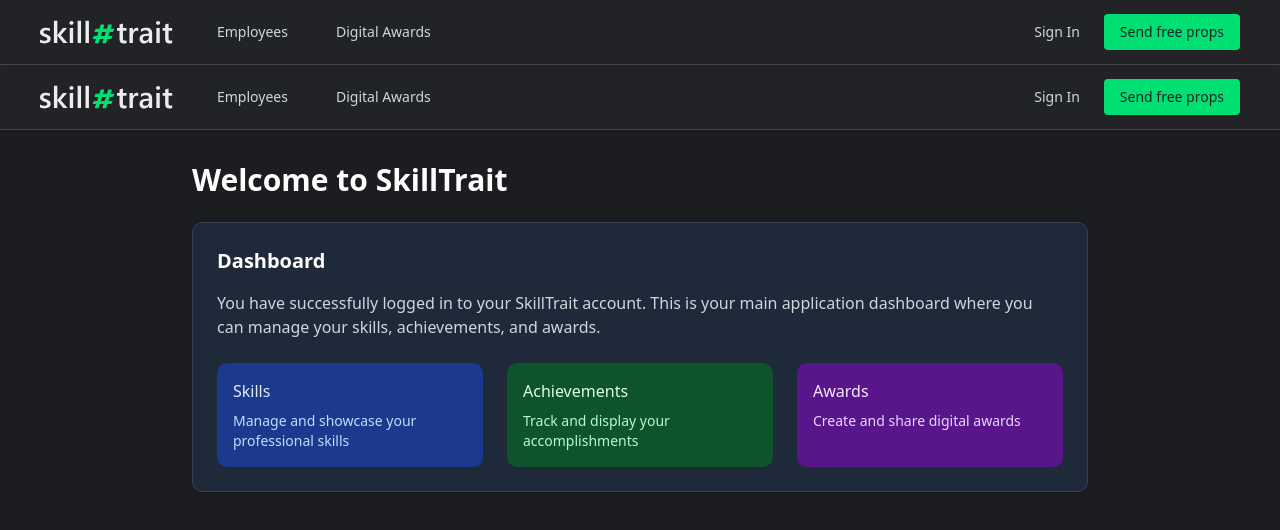
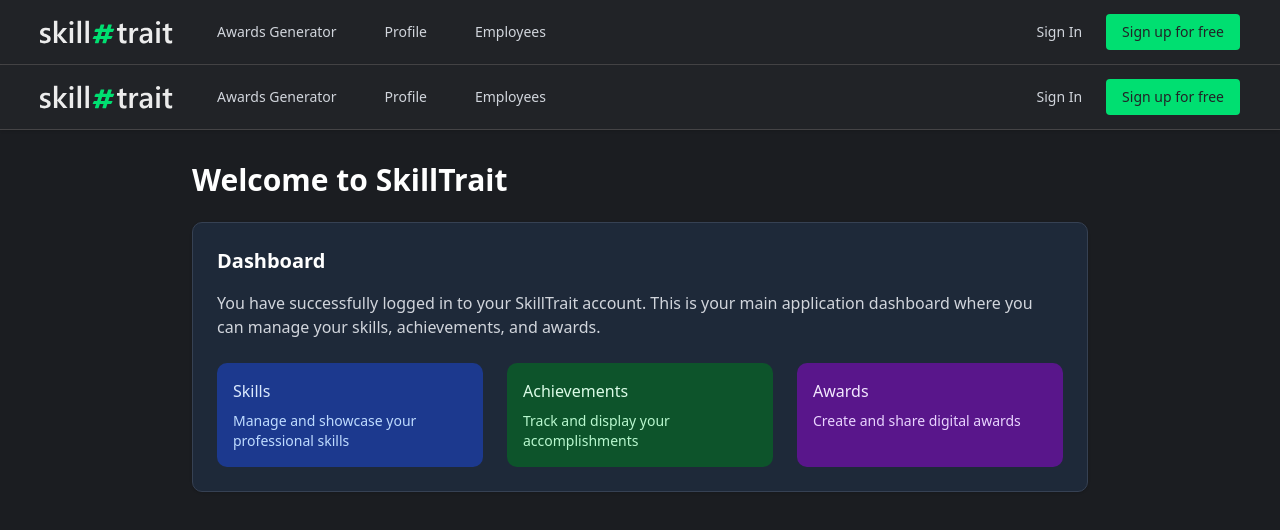
Before and after one commit to kkgrowney/skilltrait-nextjs, a Next.js app: page /app in a window 1280 px wide. Shown: the top 530 px of the page. Built offline with nearby package versions, Linux system fonts and the light colour scheme; no server answers.

Commit message:
Updated nav_prelogin and added hero image on signup page.

```diff
--- /dev/null
+++ b/src/app/profile/page.tsx
@@ -0,0 +1,23 @@
+"use client";
+
+import SideNavAuth from '@/components/side_nav_auth';
+
+export default function ProfilePage() {
+  return (
+    <div className="min-h-screen" style={{ backgroundColor: "#1B1D21" }}>
+      <SideNavAuth />
+      <div className="ml-60 p-8">
+        <div className="max-w-4xl">
+          <h1 className="text-3xl font-bold text-white mb-8">Profile</h1>
+
+          <div className="bg-[#212327] rounded-lg p-6 border" style={{ borderColor: "#454446" }}>
+            <h2 className="text-xl font-semibold text-white mb-4">User Profile</h2>
+            <p className="text-gray-300">
+              This is the profile page. Content will be added here.
+            </p>
+          </div>
+        </div>
+      </div>
+    </div>
+  );
+}
--- a/src/app/signup/page.tsx
+++ b/src/app/signup/page.tsx
@@ -113,7 +113,7 @@
             </div>
           </div>
         </div>
-        <div className="hidden md:block basis-0 bg-center bg-cover bg-no-repeat grow h-full min-h-screen min-w-px shrink-0" style={{backgroundImage: 'url(\'https://picsum.photos/1200/800?random=2\')'}}></div>
+        <div className="hidden md:block basis-0 bg-center bg-cover bg-no-repeat grow h-full min-h-screen min-w-px shrink-0" style={{backgroundImage: 'url(\'/hero_image1x.jpg\')'}}></div>
       </div>
     );
   }
@@ -462,7 +462,7 @@
         </div>
       </div>
 
-      <div className="hidden md:block basis-0 bg-center bg-cover bg-no-repeat grow h-full min-h-screen min-w-px shrink-0" style={{backgroundImage: 'url(\'https://picsum.photos/1200/800?random=2\')'}}></div>
+      <div className="hidden md:block basis-0 bg-center bg-cover bg-no-repeat grow h-full min-h-screen min-w-px shrink-0" style={{backgroundImage: 'url(\'/hero_image1x.jpg\')'}}></div>
     </div>
   );
 }
--- a/src/components/nav_prelogin.tsx
+++ b/src/components/nav_prelogin.tsx
@@ -2,18 +2,41 @@
 
 import { useState } from 'react';
 import Link from 'next/link';
-import { usePathname } from 'next/navigation';
+import { usePathname, useRouter } from 'next/navigation';
 
 export default function NavPrelogin() {
   const [isMenuOpen, setIsMenuOpen] = useState(false);
+  const [showNotification, setShowNotification] = useState(false);
   const pathname = usePathname();
+  const router = useRouter();
 
   const toggleMenu = () => {
     setIsMenuOpen(!isMenuOpen);
   };
 
+  const handleProtectedLink = (e: React.MouseEvent) => {
+    e.preventDefault();
+    console.log('Showing notification...');
+    setShowNotification(true);
+
+    // Hide notification after 2 seconds and redirect
+    setTimeout(() => {
+      console.log('Hiding notification and redirecting...');
+      setShowNotification(false);
+      router.push('/signup');
+    }, 2000);
+  };
+
   return (
-    <nav className="sticky top-0 z-50 shadow-sm border-b w-full" style={{backgroundColor: '#212327', borderColor: '#454446'}}>
+    <>
+      {/* Notification */}
+      {showNotification && (
+        <div className="fixed top-20 left-1/2 transform -translate-x-1/2 z-[9999] bg-[var(--primary-dark)] border border-[#454446] rounded-lg px-6 py-4 shadow-xl">
+          <div className="text-[#212327] text-base font-semibold">Please create a free account</div>
+        </div>
+      )}
+
+      <nav className="sticky top-0 z-50 shadow-sm border-b w-full" style={{backgroundColor: '#212327', borderColor: '#454446'}}>
       <div className="w-full px-5">
         <div className="flex items-center h-16">
           {/* Logo - left justified with 20px margin to align with content */}
@@ -41,16 +64,6 @@
                 Resume Analysis
               </Link> */}
               <Link
-                href="/employees"
-                className={`px-2 py-2 text-sm transition-colors relative ${
-                  pathname === '/employees'
-                    ? 'text-white font-bold after:content-[""] after:absolute after:left-0 after:right-0 after:bottom-[-14px] after:h-0.5 after:bg-[var(--primary-dark)] after:z-10'
-                    : 'text-gray-300 hover:text-white hover:after:content-[""] hover:after:absolute hover:after:left-0 hover:after:right-0 hover:after:bottom-[-14px] hover:after:h-0.5 hover:after:bg-[var(--primary-dark)] hover:after:opacity-50 hover:after:z-10 font-medium'
-                }`}
-              >
-                Employees
-              </Link>
-              <Link
                 href="/digital-awards-generator"
                 className={`px-2 py-2 text-sm transition-colors relative ${
                   pathname === '/digital-awards-generator'
@@ -58,8 +71,28 @@
                     : 'text-gray-300 hover:text-white hover:after:content-[""] hover:after:absolute hover:after:left-0 hover:after:right-0 hover:after:bottom-[-14px] hover:after:h-0.5 hover:after:bg-[var(--primary-dark)] hover:after:opacity-50 hover:after:z-10 font-medium'
                 }`}
               >
-                Digital Awards
+                Awards Generator
               </Link>
+              <button
+                onClick={handleProtectedLink}
+                className={`px-2 py-2 text-sm transition-colors relative cursor-pointer ${
+                  pathname === '/profile'
+                    ? 'text-white font-bold after:content-[""] after:absolute after:left-0 after:right-0 after:bottom-[-14px] after:h-0.5 after:bg-[var(--primary-dark)] after:z-10'
+                    : 'text-gray-300 hover:text-white hover:after:content-[""] hover:after:absolute hover:after:left-0 hover:after:right-0 hover:after:bottom-[-14px] hover:after:h-0.5 hover:after:bg-[var(--primary-dark)] hover:after:opacity-50 hover:after:z-10 font-medium'
+                }`}
+              >
+                Profile
+              </button>
+              <button
+                onClick={handleProtectedLink}
+                className={`px-2 py-2 text-sm transition-colors relative cursor-pointer ${
+                  pathname === '/employees'
+                    ? 'text-white font-bold after:content-[""] after:absolute after:left-0 after:right-0 after:bottom-[-14px] after:h-0.5 after:bg-[var(--primary-dark)] after:z-10'
+                    : 'text-gray-300 hover:text-white hover:after:content-[""] hover:after:absolute hover:after:left-0 hover:after:right-0 hover:after:bottom-[-14px] hover:after:h-0.5 hover:after:bg-[var(--primary-dark)] hover:after:opacity-50 hover:after:z-10 font-medium'
+                }`}
+              >
+                Employees
+              </button>
             </div>
           </div>
 
@@ -75,7 +108,7 @@
               href="/signin"
               className="px-4 py-2 rounded text-sm font-medium transition-colors bg-[var(--primary-dark)] text-[#212327] hover:bg-[#0AFB84]"
             >
-              Send free props
+              Sign up for free
             </Link>
           </div>
 
@@ -139,17 +172,6 @@
             Resume Analysis
           </Link> */}
           <Link
-            href="/employees"
-            className={`block px-3 py-2 text-base font-medium transition-colors ${
-              pathname === '/employees'
-                ? 'text-white font-bold'
-                : 'text-gray-300 hover:text-white'
-            }`}
-            onClick={() => setIsMenuOpen(false)}
-          >
-            Employees
-          </Link>
-          <Link
             href="/digital-awards-generator"
             className={`block px-3 py-2 text-base font-medium transition-colors ${
               pathname === '/digital-awards-generator'
@@ -158,8 +180,34 @@
             }`}
             onClick={() => setIsMenuOpen(false)}
           >
-            Digital Awards
+            Awards Generator
           </Link>
+          <button
+            onClick={(e) => {
+              setIsMenuOpen(false);
+              handleProtectedLink(e);
+            }}
+            className={`block w-full text-left px-3 py-2 text-base font-medium transition-colors cursor-pointer ${
+              pathname === '/profile'
+                ? 'text-white font-bold'
+                : 'text-gray-300 hover:text-white'
+            }`}
+          >
+            Profile
+          </button>
+          <button
+            onClick={(e) => {
+              setIsMenuOpen(false);
+              handleProtectedLink(e);
+            }}
+            className={`block w-full text-left px-3 py-2 text-base font-medium transition-colors cursor-pointer ${
+              pathname === '/employees'
+                ? 'text-white font-bold'
+                : 'text-gray-300 hover:text-white'
+            }`}
+          >
+            Employees
+          </button>
           <Link
             href="/signin"
             className="text-gray-300 hover:text-white block px-3 py-2 text-base font-medium transition-colors"
@@ -172,10 +220,11 @@
             className="block px-3 py-2 rounded text-base font-medium transition-colors bg-[var(--primary-dark)] text-[#212327] hover:bg-[#0AFB84]"
             onClick={() => setIsMenuOpen(false)}
           >
-            Send free props
+            Sign up for free
           </Link>
         </div>
       </div>
     </nav>
+    </>
   );
 }
--- a/src/components/side_nav_auth.tsx
+++ b/src/components/side_nav_auth.tsx
@@ -4,7 +4,7 @@
 
 export default function SideNavAuth() {
   return (
-    <aside className="bg-[#181d21] w-60 min-h-screen flex flex-col justify-between border-r border-[#454446]">
+    <aside className="bg-[#181d21] w-60 h-screen fixed left-0 top-0 flex flex-col justify-between border-r border-[#454446]">
       {/* Top Section */}
       <div className="flex flex-col gap-4 p-3">
         {/* Company Name */}
```
Also changed, not shown: src/components/digital-awards/ShareStep.tsx (+13 -7 lines), public/hero_image1x.jpg (added), public/signup_hero.jpg (added).
